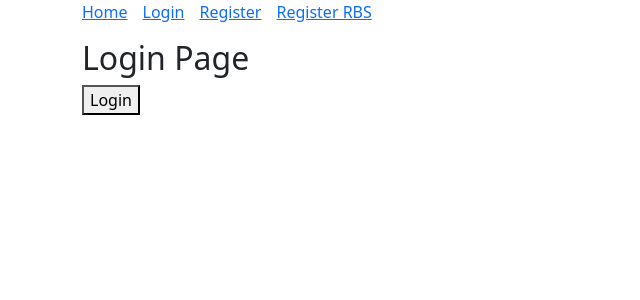
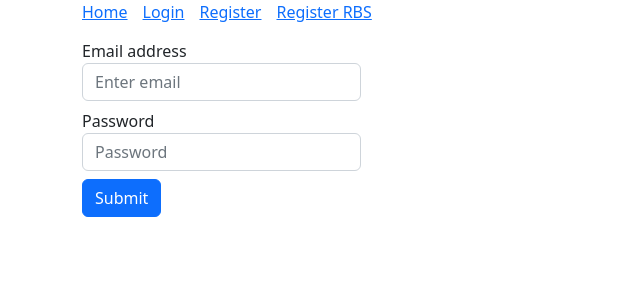
Before and after one commit to shojol021/firebase-login-register, a React (Vite) app: page /login in a window 1280 px wide. Shown: the top 300 px of the page, without its empty margins (0-640 px from the left). Built offline with nearby package versions, Linux system fonts and the light colour scheme.

Commit message:
register password validation done

```diff
--- a/src/components/Login.jsx
+++ b/src/components/Login.jsx
@@ -1,10 +1,28 @@
 import React from 'react';
 
 const Login = () => {
+
+    const handleLogin = event => {
+        event.preventDefault();
+        const form = event.target;
+        const email = form.email.value;
+        const password = form.password.value;
+        console.log(email, password)
+    }
+
     return (
         <div>
-            <h2>Login Page</h2>
-            <button>Login</button>
+            <form onSubmit={handleLogin} className='w-25'>
+                <div className="form-group mb-2">
+                    <label htmlFor="email">Email address</label>
+                    <input type="email" className="form-control" id="email" placeholder="Enter email" />
+                </div>
+                <div className="form-group mb-2">
+                    <label htmlFor="password">Password</label>
+                    <input type="password" className="form-control" id="password" placeholder="Password" />
+                </div>
+                <button type="submit" className="btn btn-primary">Submit</button>
+            </form>
         </div>
     );
 };
--- a/src/components/Register.jsx
+++ b/src/components/Register.jsx
@@ -5,22 +5,36 @@ import { app } from '../firebase/firebase.init';
 const Register = () => {
     const auth = getAuth(app)
 
+    const [success, setSuccess] = useState('')
+    const [error, setError] = useState('')
     const [user, setUser] = useState([])
 
     const handleMailId = (e) => {
         e.preventDefault();
+        setSuccess('')
+
         const email = e.target.mail.value
         const password = e.target.pass.value
+
+        if(!/(?=.*[A-Z])/.test(password)){
+            setError('At least one uppercase')
+
+        }
 
         createUserWithEmailAndPassword(auth, email, password)
         .then(res => {
             const loggedUser = res.user
             console.log(loggedUser)
             setUser(loggedUser)
+            setError('')
+            setSuccess('successfully signed up')
+            e.target.reset()
+
         })
         .catch(err => {
-            // console.log(err.code)
+            console.log(err.code)
             console.log(err.message)
+            setError(err.message)
         })
 
 
@@ -29,11 +43,13 @@ const Register = () => {
     return (
         <form onSubmit={handleMailId}>
             <p>Email Address</p>
-            <input type="email" name='mail' id="mid" placeholder='Enter your email' />
+            <input type="email" name='mail' id="mid" placeholder='Enter your email' required/>
             <br />
             <p>Password</p>
-            <input type="password" name="pass" id="pid" placeholder='Enter your password' />
+            <input type="password" name="pass" id="pid" placeholder='Enter your password' required/>
             <br />
+            <p className='text-danger'>{error}</p>
+            <p className='text-success'>{success}</p>
             <input type="submit" value="register" />
         </form>
     );
```
